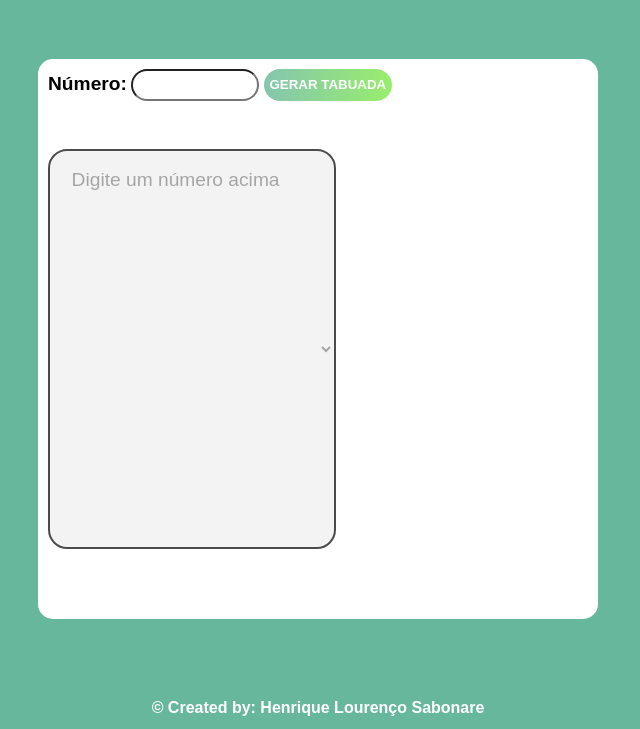
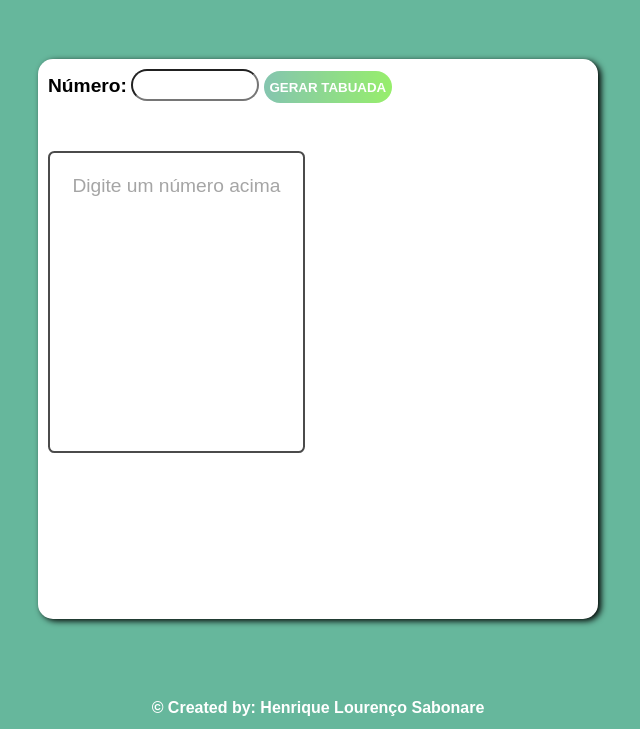
Before and after one commit to henriquesabonare/CursoEmVideoExercises, a plain HTML site: page Exercicio4JS/index.html in a window 1280 px wide. Shown: the part 71-800 px from the top of the page, without its empty margins (322-962 px from the left). Drawn offline with Linux system fonts and the light colour scheme.

Commit message:
final updates

```diff
--- a/Exercicio4JS/index.html
+++ b/Exercicio4JS/index.html
@@ -25,7 +25,7 @@
       </form>
 
       <div class="result">
-        <select name="selectResult" id="select" disabled>
+        <select name="selectResult" id="select" size="11" disabled>
           <option value="">Digite um número acima</option>
         </select>
       </div>
--- a/Exercicio4JS/style.css
+++ b/Exercicio4JS/style.css
@@ -22,15 +22,13 @@ h1,p{
   width: 35rem;
   height: 35rem;
   background-color: white;
-
   display: flex;
   flex-direction: column;
   gap: 3rem;
-
   padding: 10px;
-
   border: 2px;
   border-radius: 15px;
+  box-shadow: 3px 2px 6px ;
 }
 fieldset{
   border: none;
@@ -39,6 +37,8 @@ input{
   border-radius: 25rem;
   width: 8rem;
   height: 2rem;
+  text-align: center;
+  font-size: 1.4rem;
 }
 label{
   color: black;
@@ -47,16 +47,12 @@ label{
 }
 button{
   cursor: pointer;
-
   width: 8rem;
   height: 2rem;
-
   border: none;
   border-radius: 25rem;
-
   background-image: linear-gradient(to right, hsl(160, 36%, 56%), hsl(100, 80%, 60%));
   opacity: .8;
-
   font-weight: bold;
   text-transform: uppercase;
   color: white;
@@ -65,24 +61,20 @@ button:hover{
   opacity: 1;
 }
 select:disabled{
-  width: 18rem;
-  height: 25rem;
-  border-radius: 1.2rem;
+  border-radius: .4rem;
   border: 2px solid black;
   display: flex;
   justify-content: flex-start;
   flex-direction: column;
-  padding: 1.1rem;
+  padding: 1.4rem;
   font-size: 1.2rem;
 }
 select{
-  width: 18rem;
-  height: 25rem;
-  border-radius: 1.2rem;
+  border-radius: .4rem;
   border: 2px solid black;
   display: flex;
   justify-content: flex-start;
   flex-direction: column;
-  padding: 1.1rem;
+  padding: 1.4rem;
   font-size: 1.2rem;
 }
```
